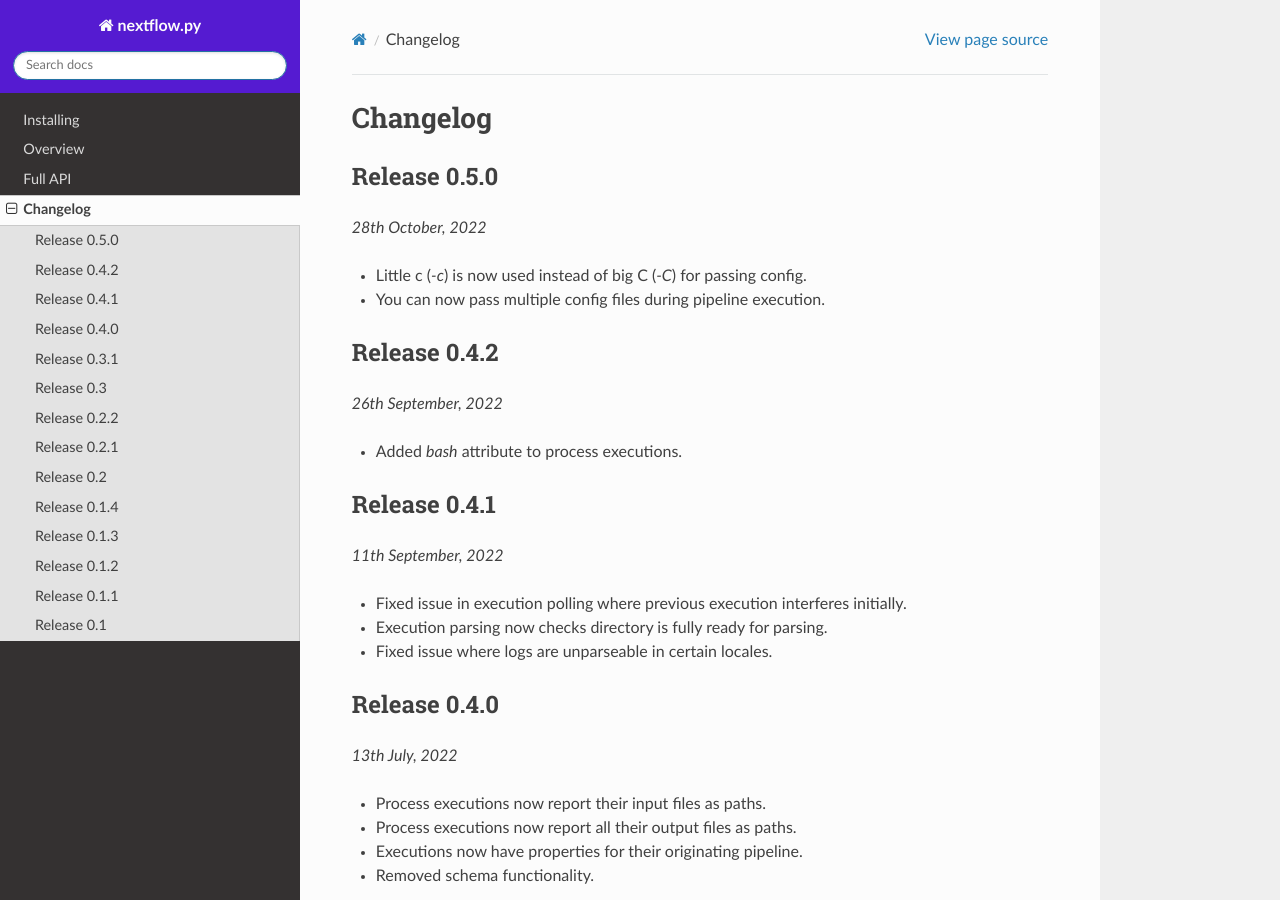
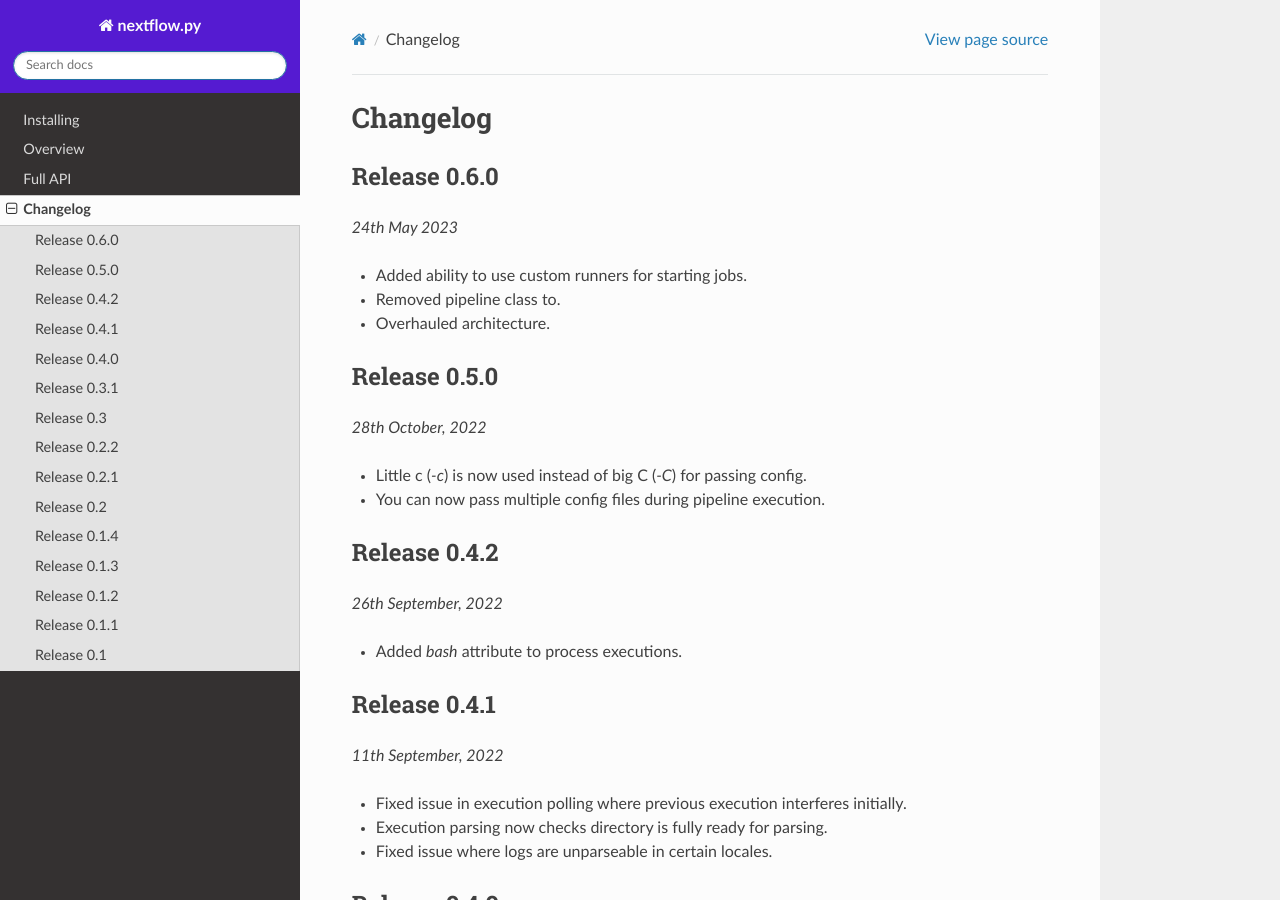
Before and after one commit to goodwright/nextflow.py, a Sphinx documentation site: the page built from docs/source/changelog.rst, in a window 1280 px wide and 900 px high. Built offline with Sphinx 7.4.7 and the Read the Docs theme 2.0.0, drawn with Linux system fonts in a browser that asks for light colours.

Commit message:
0.6 changelog

```diff
--- a/docs/source/changelog.rst
+++ b/docs/source/changelog.rst
@@ -1,5 +1,15 @@
 Changelog
 ---------
+
+Release 0.6.0
+~~~~~~~~~~~~~
+
+`24th May 2023`
+
+* Added ability to use custom runners for starting jobs.
+* Removed pipeline class to.
+* Overhauled architecture.
+
 
 Release 0.5.0
 ~~~~~~~~~~~~~
```
